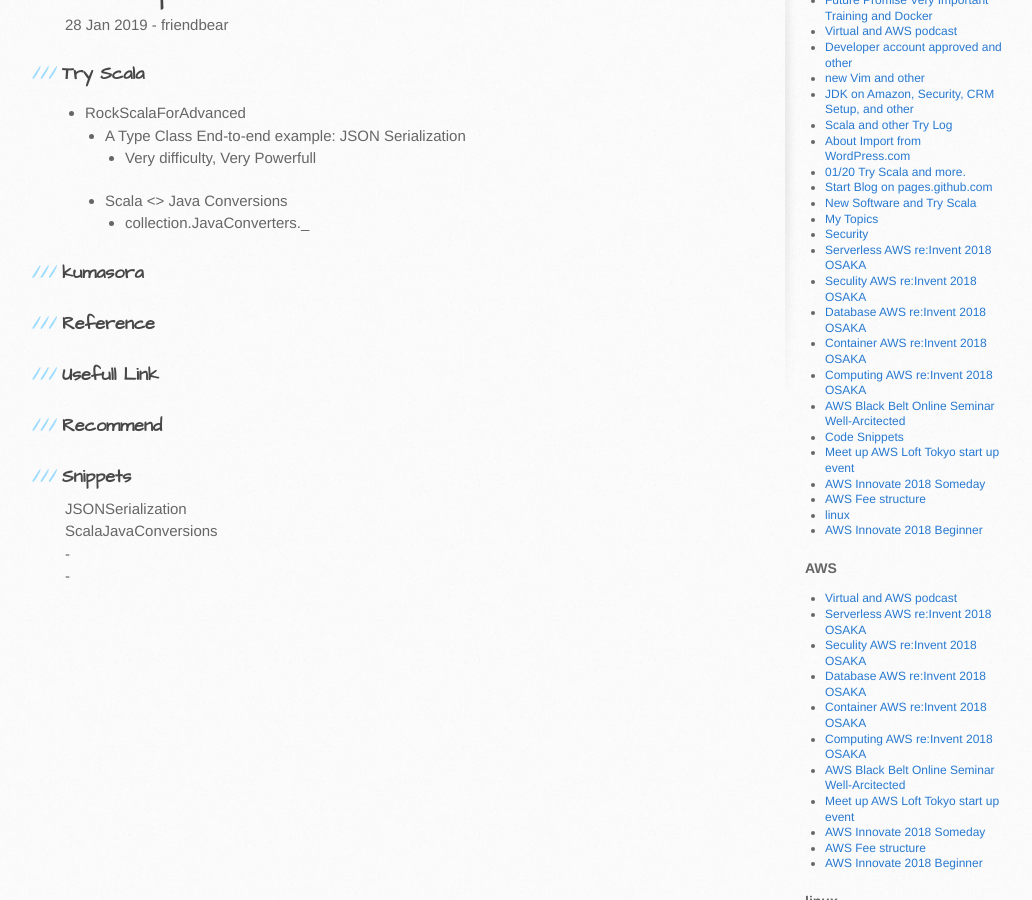
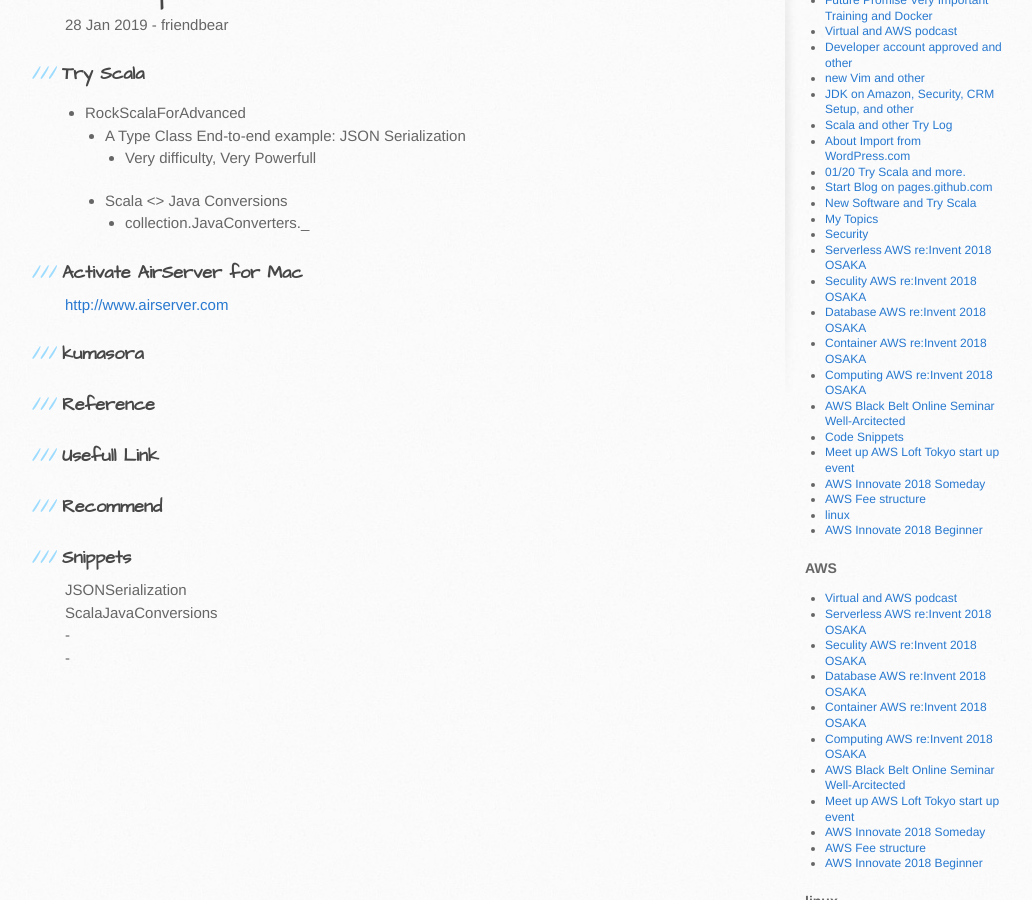
Before and after one commit to friendbear/friendbear.github.io.2021-10-19, a Jekyll site: the page built from _posts/2019-01-28-friendbear.md, in a window 1280 px wide and 900 px high, scrolled down 367 px. Shown: the whole window, without its empty margins (105-1137 px from the left). Built offline with Jekyll 4.4.1, drawn with Linux system fonts in a browser that asks for light colours; comment, search, counter and statistics services are not loaded.

Commit message:
Activate AirServer for Mac

```diff
--- a/_posts/2019-01-28-friendbear.md
+++ b/_posts/2019-01-28-friendbear.md
@@ -14,6 +14,9 @@ tags: [lang-scala, other]
   - Scala <> Java Conversions
     - collection.JavaConverters._
 
+
+### Activate AirServer for Mac
+<http://www.airserver.com>
 
 ### kumasora
 
```
